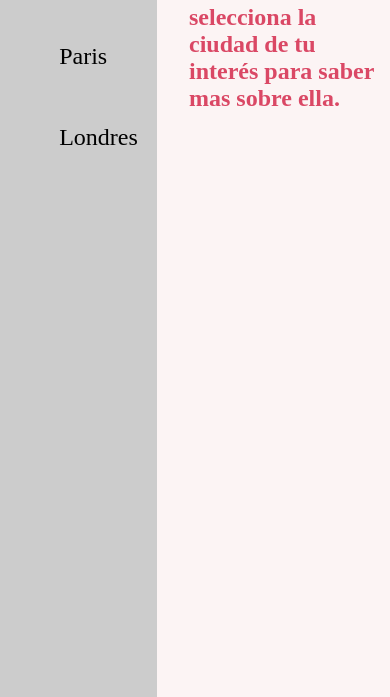
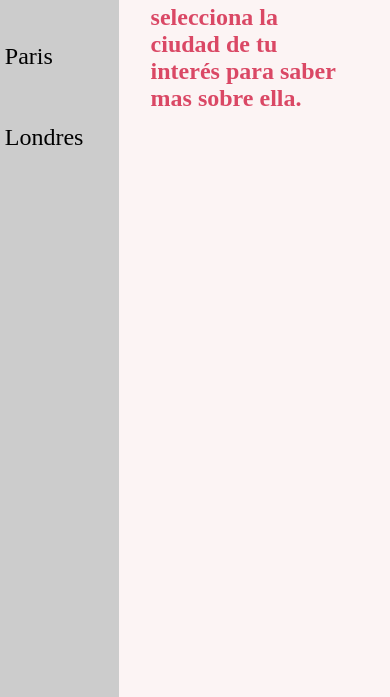
Before and after one commit to JorgeOyolaMoreno/ViajesConJS, a plain HTML site: page index.html in a window 390 px wide. Shown: the part 147-844 px from the top of the page. Drawn offline with Linux system fonts and the light colour scheme.

Commit message:
responsive

```diff
--- a/style.css
+++ b/style.css
@@ -75,3 +75,10 @@ p{
     color:#04aa6d;
     margin-top: .8rem;
 }
+
+
+@media (max-width: 768px){
+    ul,li,a{
+        padding-left:.1rem;
+    }
+}
```
